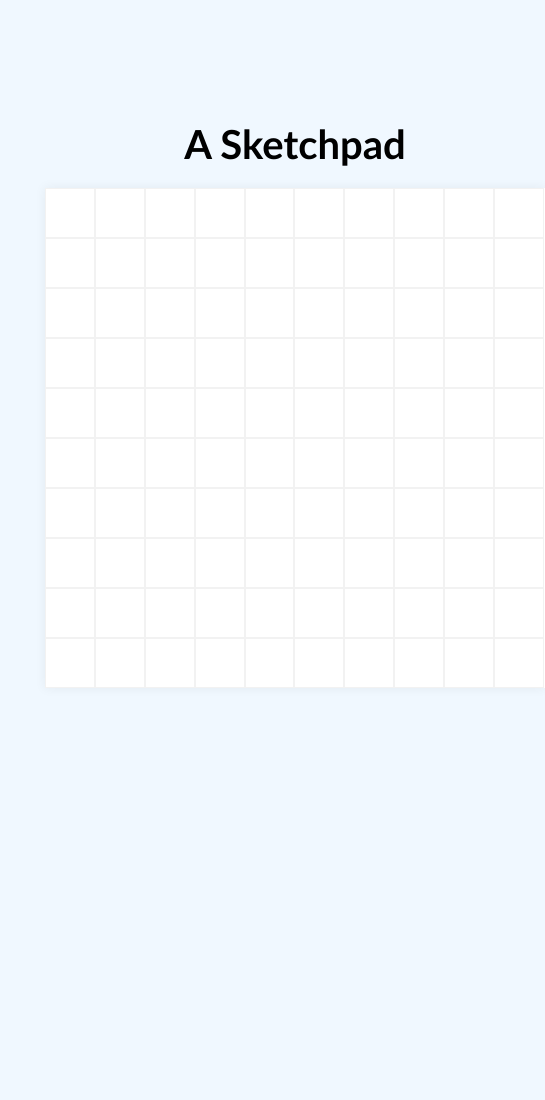
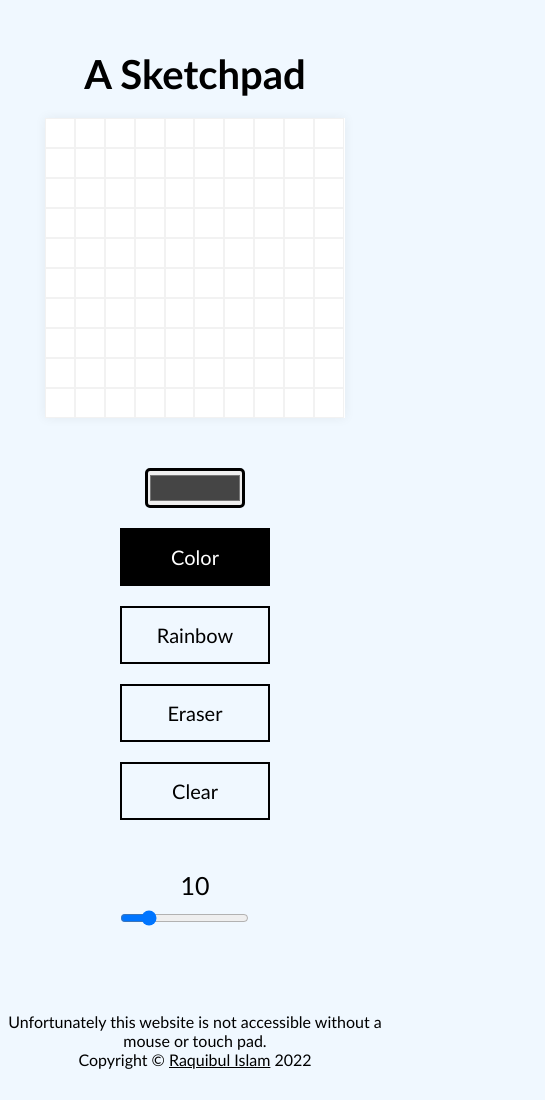
Before and after one commit to shubha360/a_sketchpad, a plain HTML site: page index.html in a window 390 px wide. Shown: the whole page, 545 px wide, since content can reach past the window. Before the commit the page ends 844 px from the top, so only its background shows below. Drawn offline with Linux system fonts and the light colour scheme.

Commit message:
completed

```diff
--- a/index.html
+++ b/index.html
@@ -6,6 +6,8 @@
         <meta name="author" content="Raquibul Islam">
 
         <title>A Sketchpad</title>
+        <link rel="icon" type="image/x-icon" href="images/favicon.ico">
+
         <link rel="stylesheet" href="styles.css">
         <script src="index.js" defer></script>
     </head>
@@ -34,10 +36,10 @@
                 <div id="sketchpad"></div>
             </div>
         </div>
-<!--
+
         <footer>
-            <p>Unfortunately this website is not responsive.</p>
+            <p>Unfortunately this website is not accessible without a mouse or touch pad.</p>
             <p>Copyright &copy; <a href="https://github.com/shubha360">Raquibul Islam</a> 2022</p>
-        </footer> -->
+        </footer>
     </body>
 </html>
--- a/index.js
+++ b/index.js
@@ -11,7 +11,7 @@ const mainPadSizeHeight = mainPad.offsetHeight;
 var currentMode = modeButtons[0];
 var boxStorage = [];
 
-colorPicker.value = "#FFFFFF";
+colorPicker.value = "#454545";
 var selectedColor = colorPicker.value;
 
 var boxSize = 10;
--- a/styles.css
+++ b/styles.css
@@ -16,12 +16,6 @@ html {
     font-family: 'Trebuchet MS', 'Lucida Sans Unicode', 'Lucida Grande', 'Lucida Sans', Arial, sans-serif;
 }
 
-h1 {
-    text-align: center;
-    font-size: 4rem;
-    margin: 20px 0;
-}
-
 body {
     display: flex;
     flex-wrap: wrap;
@@ -33,7 +27,7 @@ body {
     display: flex;
     gap: 50px;
     align-items: center;
-    margin-top: 100px;
+    margin-top: 50px;
 }
 
 #options button {
@@ -80,6 +74,12 @@ body {
     color: var(--color3);
 }
 
+h1 {
+    text-align: center;
+    font-size: 4rem;
+    margin-bottom: 20px;
+}
+
 #sketchpad {
     width: 500px;
     height: 500px;
@@ -94,8 +94,37 @@ body {
     border: 0.1px solid var(--color4);
 }
 
+footer {
+    width: 100%;
+    margin-top: 10vh;
+    margin-bottom: 5vh;
+}
+
 footer p {
-    width: 100%;
+    text-align: center;
     font-size: 1.6rem;
-    color: black;
 }
+
+footer a {
+    color: var(--color2)
+}
+
+@media (max-width: 730px) {
+    #sketchpad {
+        width: 400px;
+        height: 400px;
+    }
+}
+
+@media (max-width: 630px) {
+    #sketchpad {
+        width: 300px;
+        height: 300px;
+    }
+}
+
+@media (max-width: 530px) {
+    .main-content {
+        flex-direction: column-reverse;
+    }
+}
```
Also changed, not shown: images/favicon.ico (added).
